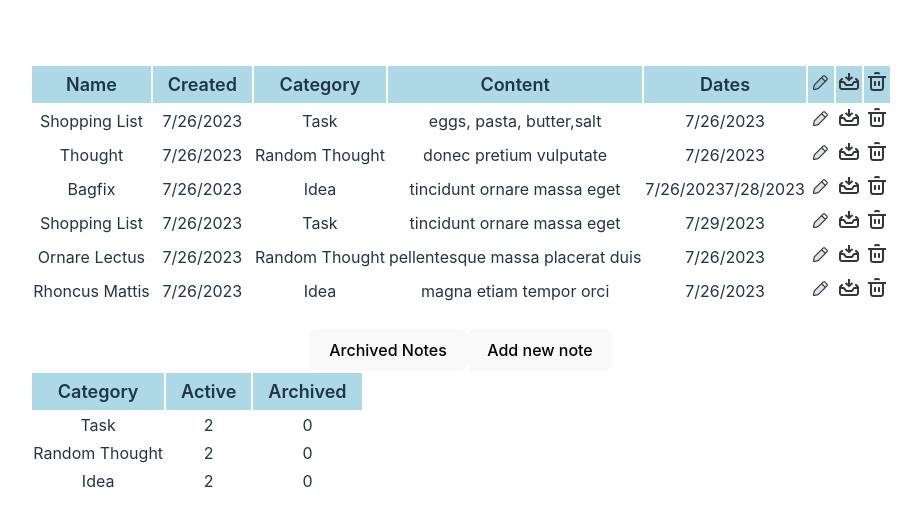
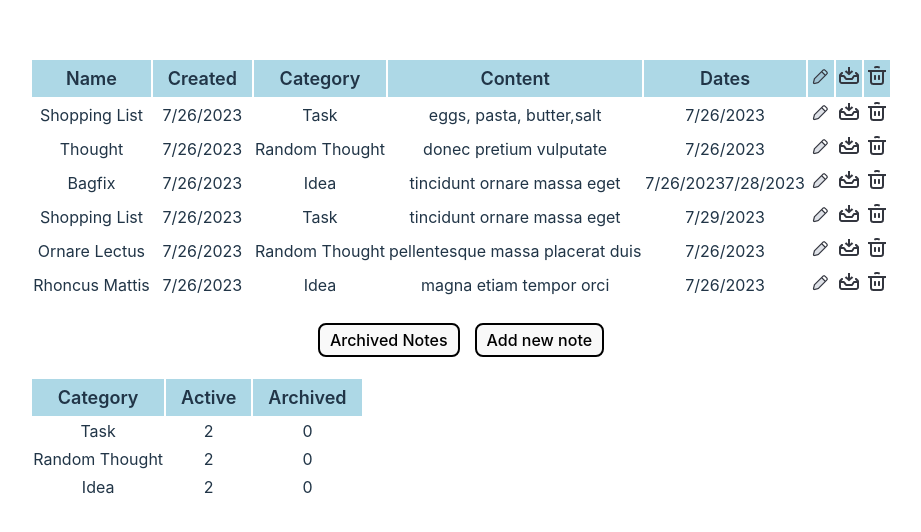
Before and after one commit to sofiiaruban/react_notes_app, a React (Vite) app: page /#/ in a window 1280 px wide. Shown: the part 110-642 px from the top of the page, without its empty margins (179-1100 px from the left). Built offline with nearby package versions, Linux system fonts and the light colour scheme.

Commit message:
style(button): Add button css module

```diff
--- /dev/null
+++ b/src/components/Button.module.css
@@ -0,0 +1,11 @@
+.button {
+  padding: 5px 10px;
+  margin-bottom: 20px;
+  border: 2px solid black;
+}
+.button:hover {
+  border: 2px solid lightblue;
+}
+.button:not(:last-of-type) {
+  margin-right: 15px;
+}
--- a/src/components/Button.tsx
+++ b/src/components/Button.tsx
@@ -1,6 +1,7 @@
 import { ButtonProps } from "../types/ButtonProps"
+import styles from "./Button.module.css"
 
 const Button: React.FC<ButtonProps> = ({ onClick, children }) => {
-  return <button onClick={onClick}>{children}</button>
+  return <button onClick={onClick} className={styles.button}>{children}</button>
 }
 export default Button
```
